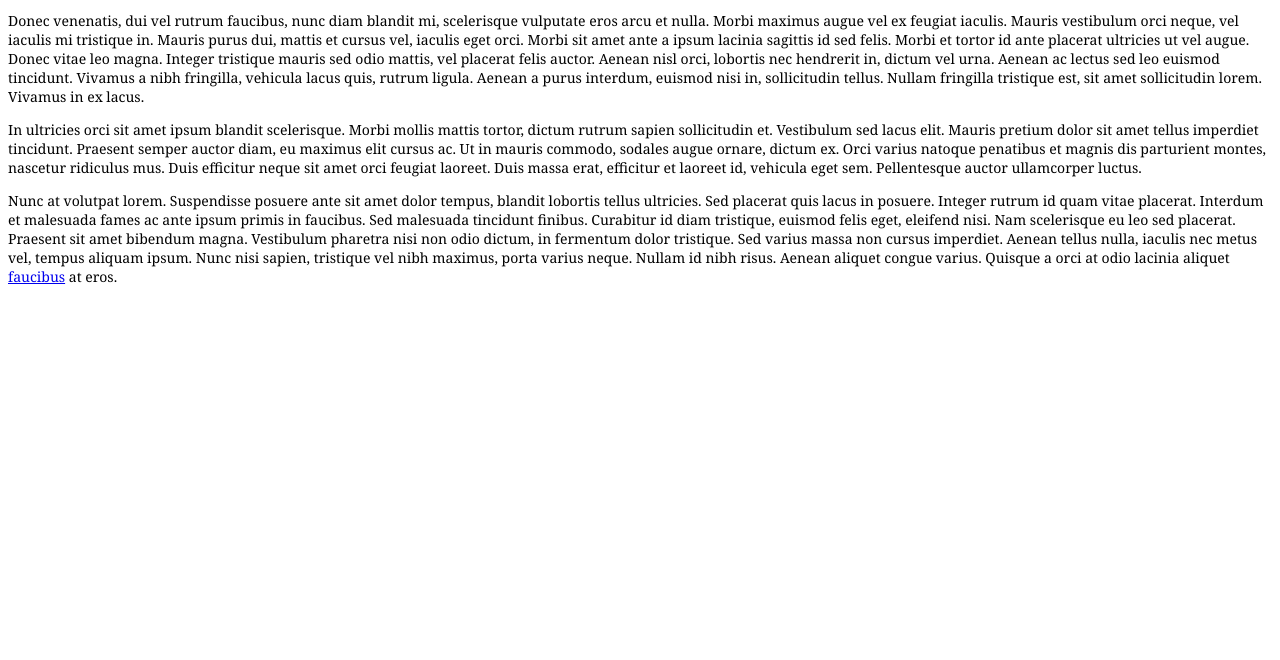
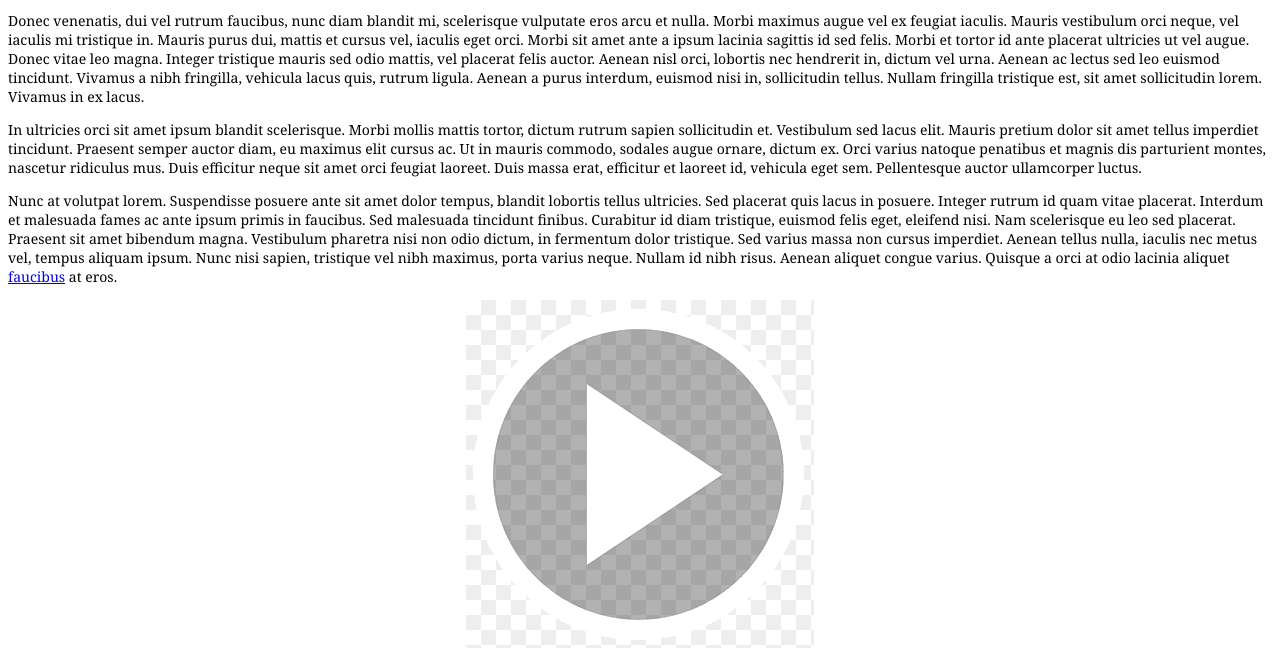
Before and after one commit to InfiniteDice/infinitedice.github.io, a plain HTML site: page pagetwo.html in a window 1280 px wide. Shown: the part 140-800 px from the top of the page. Drawn offline with Linux system fonts and the light colour scheme.

Commit message:
Update pagetwo.html

```diff
--- a/pagetwo.html
+++ b/pagetwo.html
@@ -32,5 +32,7 @@ height="0" width="0" style="display:none;visibility:hidden"></iframe></noscript>
 <p></p>
 <div id="Faucibus">
 <p>Nunc at volutpat lorem. Suspendisse posuere ante sit amet dolor tempus, blandit lobortis tellus ultricies. Sed placerat quis lacus in posuere. Integer rutrum id quam vitae placerat. Interdum et malesuada fames ac ante ipsum primis in faucibus. Sed malesuada tincidunt finibus. Curabitur id diam tristique, euismod felis eget, eleifend nisi. Nam scelerisque eu leo sed placerat. Praesent sit amet bibendum magna. Vestibulum pharetra nisi non odio dictum, in fermentum dolor tristique. Sed varius massa non cursus imperdiet. Aenean tellus nulla, iaculis nec metus vel, tempus aliquam ipsum. Nunc nisi sapien, tristique vel nibh maximus, porta varius neque. Nullam id nibh risus. Aenean aliquet congue varius. Quisque a orci at odio lacinia aliquet <a href="index.html">faucibus</a> at eros.</p></div>
+<div align="center" class="Nav-Button" id="Play"> <img src="playbutton.png"></div>
+
 </body>
 </html>
```
